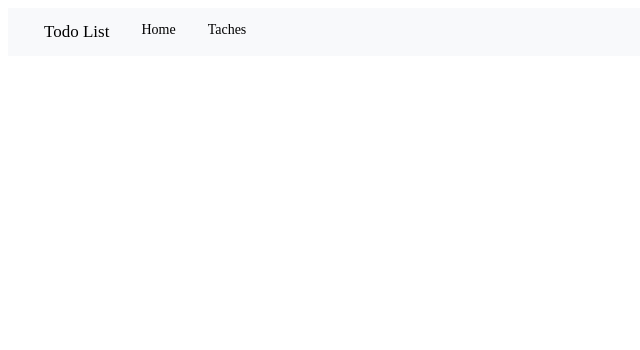
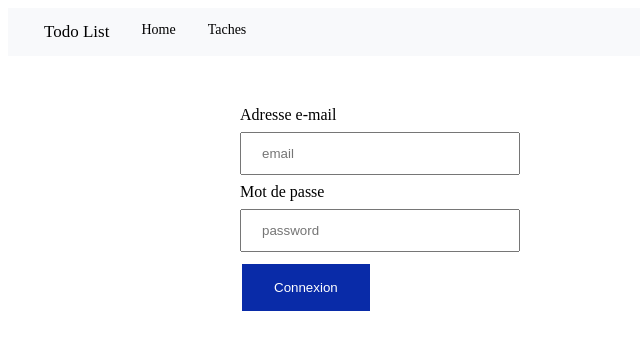
Before and after one commit to yahhamdii/test-infinitymgt, a React (Create React App) app: page / in a window 1280 px wide. Shown: the top 350 px of the page, without its empty margins (0-640 px from the left). Built offline with nearby package versions, Linux system fonts and the light colour scheme.

Commit message:
create login page

```diff
--- a/src/App.js
+++ b/src/App.js
@@ -1,14 +1,16 @@
-import react from 'react';
-import { BrowserRouter as Router, Route } from 'react-router-dom';
-import Header from './components/Header';
-import Component from './style/styles';
+import React from "react";
+import { BrowserRouter as Router, Route } from "react-router-dom";
+import Header from "./components/Header";
+import { Login, Task } from "./components";
+import Component from "./style/styles";
 
 function App(props) {
   return (
     <Router>
       <div className={props.className}>
-   <Header />
-
+        <Header />
+        <Route exact path="/" component={Login}></Route>
+        <Route path="/taches" component={Task}></Route>
       </div>
     </Router>
   );
--- /dev/null
+++ b/src/components/Task.js
@@ -0,0 +1,5 @@
+import React from 'react';
+
+export const Task = () => {
+return <div>task page</div>
+}
--- /dev/null
+++ b/src/components/index.js
@@ -0,0 +1,2 @@
+export { Login } from './user/Login'
+export { Task } from './Task'
--- /dev/null
+++ b/src/components/user/Login.jsx
@@ -0,0 +1,21 @@
+import React from 'react';
+
+export const Login = () => (
+  <div className="login">
+      <form>
+          <label> Adresse e-mail</label>
+        <input
+          name="email"
+          type="text"
+          placeholder="email"
+        />
+        <label> Mot de passe</label>
+        <input
+          name="password"
+          type="password"
+          placeholder="password"
+        />
+        <button className="btn" type="submit">Connexion</button>
+      </form>
+  </div>
+);
--- a/src/style/styles.js
+++ b/src/style/styles.js
@@ -1,6 +1,28 @@
 import styled from 'styled-components';
 
 export default (Component) => styled(Component)`
+  input {
+    width: 35%;
+    padding: 12px 20px;
+    margin: 8px 0;
+    box-sizing: border-box;
+    display: block;
+  }
+  .btn {
+    background-color: #092ba8;
+    border: none;
+    color: white;
+    padding: 16px 32px;
+    text-decoration: none;
+    margin: 4px 2px;
+    cursor: pointer;
+    float: left;
+  }
+  .login {
+    margin: auto;
+    width: 50em;
+    padding: 50px;
+  }
   .header {
     overflow: hidden;
     margin: 0px auto 0px auto;
```
